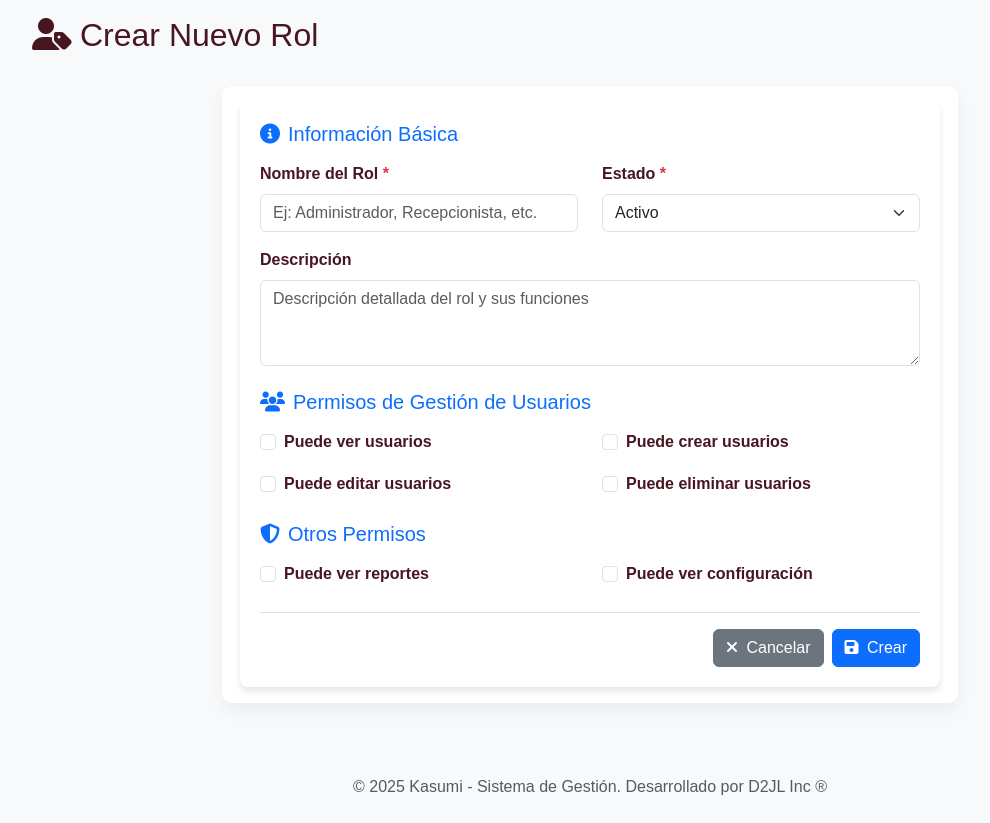
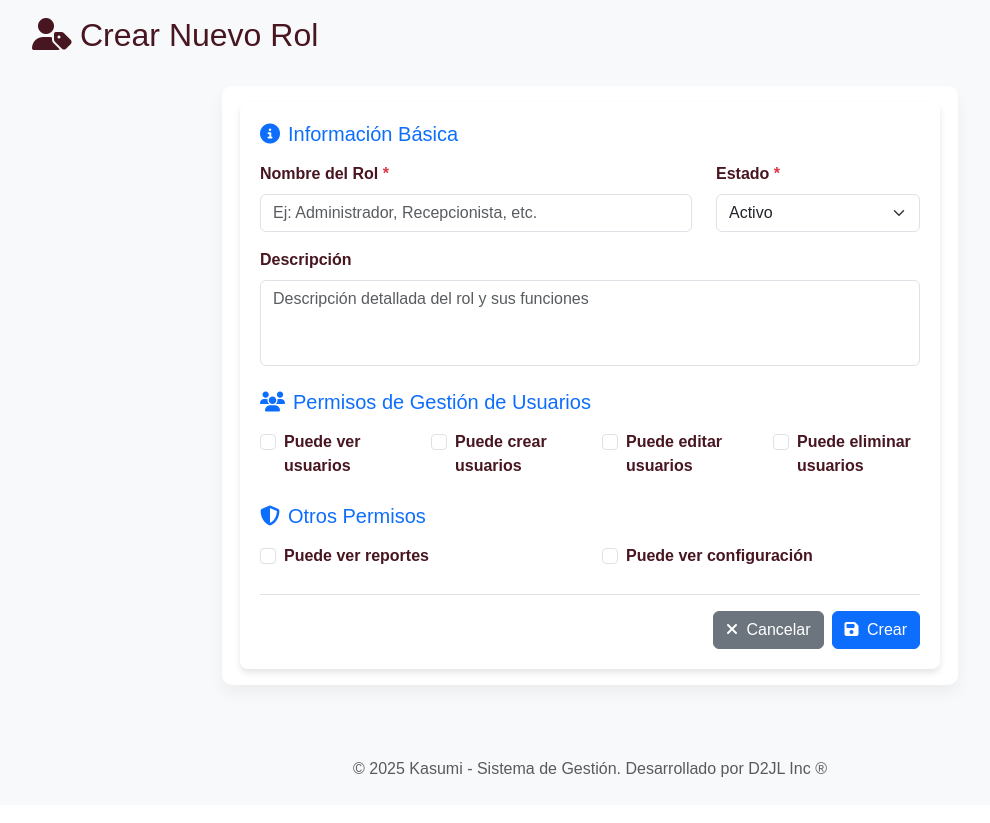
Before and after one commit to jcardonamde/kasumi, a Django app: page /usuarios/roles/crear/ in a window 1280 px wide. Shown: the part 112-935 px from the top of the page, without its empty margins (50-1040 px from the left). After the commit the page ends 889 px from the top, so only its background shows below. Run offline with Django 4.2, Linux system fonts and the light colour scheme; a user stored in the database is signed in.

Commit message:
feat: Se organizan estilos y estructura visual de forms en Usuarios y Roles

```diff
--- a/gestion_usuarios/forms.py
+++ b/gestion_usuarios/forms.py
@@ -23,7 +23,8 @@ class RolForm(forms.ModelForm):
             'descripcion': forms.Textarea(attrs={
                 'class': 'form-control',
                 'rows': 3,
-                'placeholder': _('Descripción detallada del rol y sus funciones')
+                'placeholder': _('Descripción detallada del rol y sus funciones'),
+                'style': 'resize: none;'
             }),
             'estado': forms.Select(attrs={'class': 'form-select'}),
         }
@@ -135,7 +136,8 @@ class UsuarioForm(forms.ModelForm):
             'direccion': forms.Textarea(attrs={
                 'class': 'form-control',
                 'rows': 2,
-                'placeholder': _('Dirección completa')
+                'placeholder': _('Dirección completa'),
+                'style': 'resize: none;'
             }),
             'ciudad': forms.TextInput(attrs={
                 'class': 'form-control',
--- a/templates/gestion_usuarios/roles/form_rol.html
+++ b/templates/gestion_usuarios/roles/form_rol.html
@@ -35,7 +35,7 @@
                         <i class="fas fa-info-circle me-2"></i>Información Básica
                     </h5>
                     <div class="row mb-3">
-                        <div class="col-md-6">
+                        <div class="col-md-8">
                             <label for="{{ form.nombre.id_for_label }}" class="form-label">
                                 {{ form.nombre.label }} <span class="text-danger">*</span>
                             </label>
@@ -44,7 +44,7 @@
                                 <div class="invalid-feedback d-block">{{ form.nombre.errors }}</div>
                             {% endif %}
                         </div>
-                        <div class="col-md-6">
+                        <div class="col-md-4">
                             <label for="{{ form.estado.id_for_label }}" class="form-label">
                                 {{ form.estado.label }} <span class="text-danger">*</span>
                             </label>
@@ -70,7 +70,7 @@
                         <i class="fas fa-users me-2"></i>Permisos de Gestión de Usuarios
                     </h5>
                     <div class="row mb-3">
-                        <div class="col-md-6">
+                        <div class="col-md-3">
                             <div class="form-check">
                                 {{ form.puede_ver_usuarios }}
                                 <label class="form-check-label" for="{{ form.puede_ver_usuarios.id_for_label }}">
@@ -78,7 +78,7 @@
                                 </label>
                             </div>
                         </div>
-                        <div class="col-md-6">
+                        <div class="col-md-3">
                             <div class="form-check">
                                 {{ form.puede_crear_usuarios }}
                                 <label class="form-check-label" for="{{ form.puede_crear_usuarios.id_for_label }}">
@@ -86,9 +86,7 @@
                                 </label>
                             </div>
                         </div>
-                    </div>
-                    <div class="row mb-3">
-                        <div class="col-md-6">
+                        <div class="col-md-3">
                             <div class="form-check">
                                 {{ form.puede_editar_usuarios }}
                                 <label class="form-check-label" for="{{ form.puede_editar_usuarios.id_for_label }}">
@@ -96,7 +94,7 @@
                                 </label>
                             </div>
                         </div>
-                        <div class="col-md-6">
+                        <div class="col-md-3">
                             <div class="form-check">
                                 {{ form.puede_eliminar_usuarios }}
                                 <label class="form-check-label" for="{{ form.puede_eliminar_usuarios.id_for_label }}">
--- a/templates/gestion_usuarios/roles/lista_roles.html
+++ b/templates/gestion_usuarios/roles/lista_roles.html
@@ -30,7 +30,7 @@
                     </div>
                     <div class="col-md-2">
                         <button type="submit" class="btn btn-primary w-100">
-                            <i class="fas fa-search me-1"></i> Buscar
+                            <i class="fas fa-search me-1"></i>
                         </button>
                     </div>
                 </form>
```
Also changed, not shown: templates/gestion_usuarios/usuarios/form_usuario.html (+7 -5 lines).
